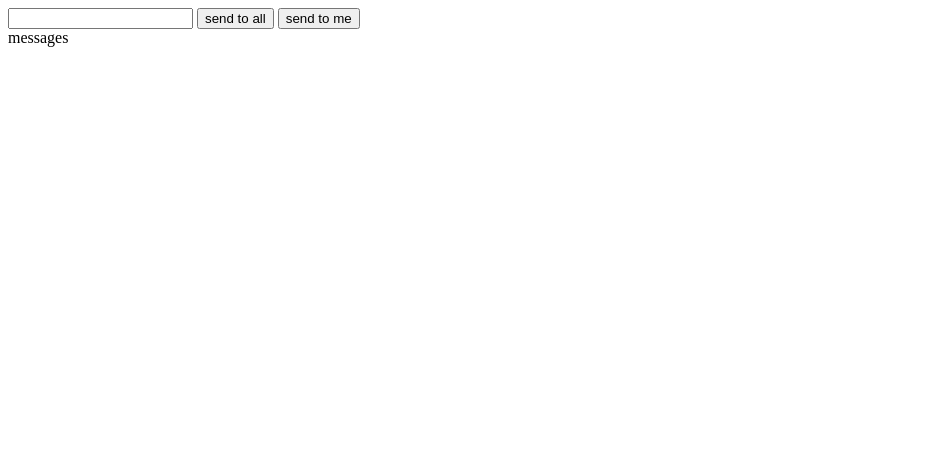
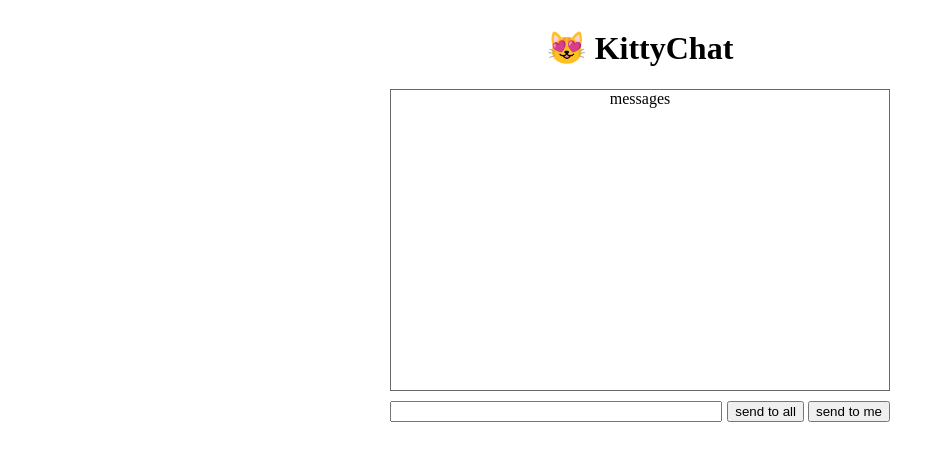
Before and after one commit to MickDellaert/chatroom-exercise, a plain HTML site: page client/index.html in a window 1280 px wide. Shown: the whole page, without its empty margins (0-945 px from the left). Drawn offline with nearby package versions, Linux system fonts and the light colour scheme; no server answers.

Commit message:
adding some basic styling

```diff
--- a/client/index.html
+++ b/client/index.html
@@ -9,10 +9,17 @@
     <link rel="stylesheet" type="text/css" href="style.css">
 </head>
 <body>
-    <input id="input" type="text" autocomplete="off">
-    <button id="sendAllBtn">send to all</button>
-    <button id="sendMeBtn">send to me</button>
+<div class="container">
+    <h1>😻 KittyChat</h1>
     <div class="target">messages</div>
+    <div class="input-container">
+        <input id="input" type="text" autocomplete="off">
+        <div class="buttons">
+            <button id="sendAllBtn">send to all</button>
+            <button id="sendMeBtn">send to me</button>
+        </div>
+    </div>
+</div>
 
 <script src="/socket.io/socket.io.js"></script>
 <script src="script.js"></script>
--- a/client/style.css
+++ b/client/style.css
@@ -0,0 +1,28 @@
+.container{
+    margin: auto;
+    width: 500px;
+    display: flex;
+    flex-direction: column;
+    justify-content: center;
+}
+
+.target{
+    border: dimgrey 1px solid;
+    height: 300px;
+    text-align: center;
+}
+
+#input{
+    flex: 1;
+    margin-right: 5px;
+}
+
+.input-container{
+    margin-top: 10px;
+    display: flex;
+    justify-content: space-between;
+}
+
+h1{
+    text-align: center;
+}
--- a/server/server.js
+++ b/server/server.js
@@ -16,7 +16,7 @@ let counter = 0;
 io.on('connection', socket => {
     console.log(`${counter++} someone connected`);
 
-    socket.emit('welcomeMessage', 'Welcome to the chatroom!');
+    socket.emit('welcomeMessage', ' 😻 Welcome to KittyChat! 😻');
 
     socket.on('sendToAll', (message) => {
         io.emit("displayMessage", (message));
```
